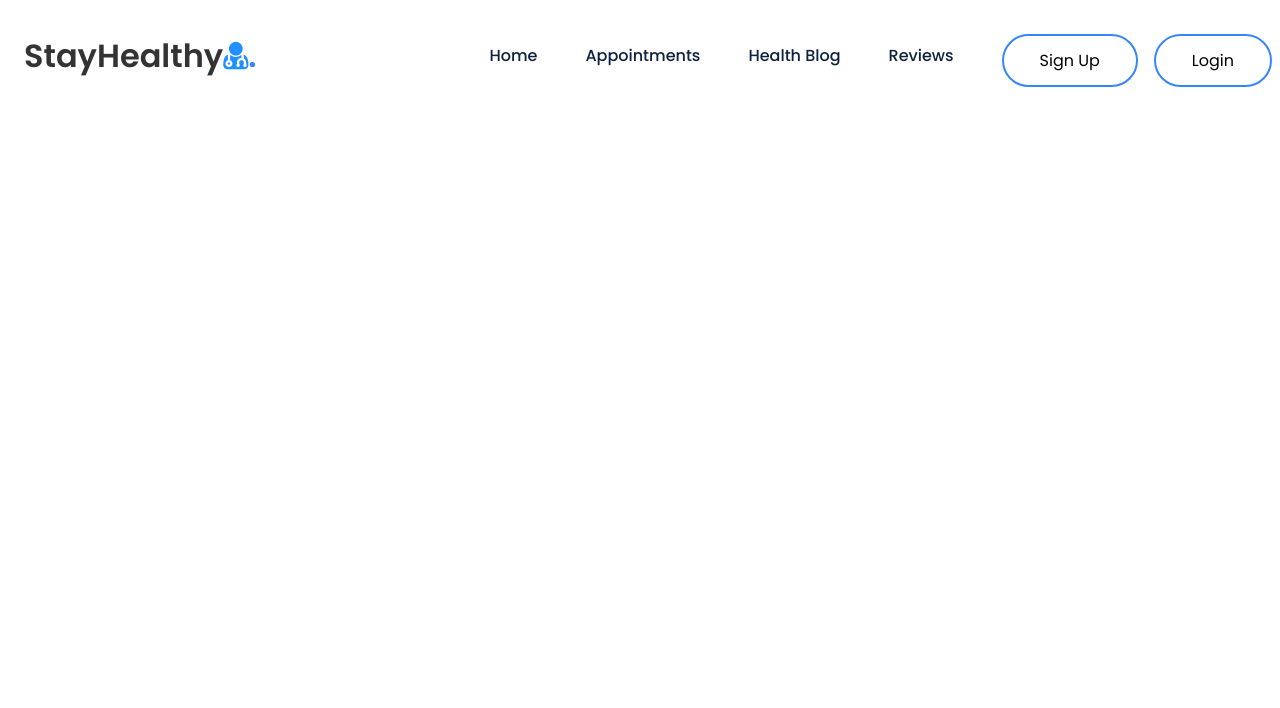
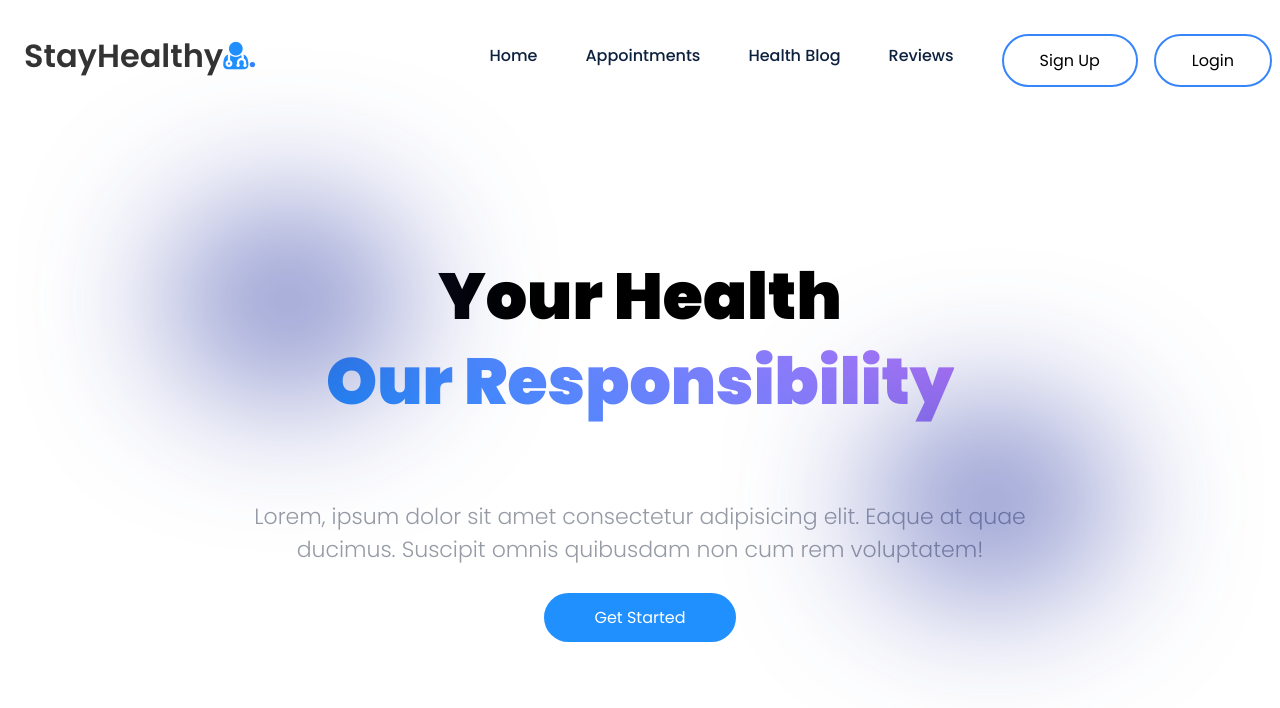
Before and after one commit to 31pablo05/med_app_react, a React (Create React App) app: page /LandingPage in a window 1280 px wide. Shown: the top 708 px of the page. Built offline with nearby package versions, Linux system fonts and the light colour scheme.

Commit message:
commit re

```diff
--- a/src/App.js
+++ b/src/App.js
@@ -5,7 +5,7 @@ import './App.css';
 import Navbar from './Components/Navbar/Navbar';
 import Login from './Components/Login/Login';
 import SignUp from './Components/SignUp/SignUp';
-import Landing_Page from './Components/Landing_Page/LandingPage';
+import LandingPage from './Components/LandingPage/LandingPage';
 import InstantConsultation from './Components/InstantConsultationBooking/InstantConsultation';
 
 
@@ -20,7 +20,7 @@ function App() {
               <Route path="/Login" element={<Login/>}/>
               <Route path="/SignUp" element={<SignUp/>}/>
               <Route path="/Navbar" element={<Navbar/>}/>
-              <Route path="/Landing_Page" element={<Landing_Page/>}/>
+              <Route path="/LandingPage" element={<LandingPage/>}/>
               </Routes>
 
         </BrowserRouter>
--- a/src/Components/Landing_Page/LandingPage.js
+++ b/src/Components/LandingPage/LandingPage.js
@@ -1,7 +1,7 @@
 import React from "react";
 import "./LandingPage.css";
 
-const Landing_Page = () => {
+const LandingPage = () => {
   return (
     <section className="hero-section">
       <div>
@@ -34,4 +34,4 @@ const Landing_Page = () => {
   );
 };
 
-export default Landing_Page;
+export default LandingPage;
--- a/src/Components/Login/Login.js
+++ b/src/Components/Login/Login.js
@@ -17,7 +17,7 @@ function Login() {
 
     try {
       // Make a POST request to your backend for user authentication
-      const response = await fetch('https://amynalqrby4-8181.theiadockernext-0-labs-prod-theiak8s-4-tor01.proxy.cognitiveclass.ai/api/auth/login', {
+      const response = await fetch('https://pabloprobost-8181.theiadockernext-1-labs-prod-theiak8s-4-tor01.proxy.cognitiveclass.ai/', {
         method: 'POST',
         headers: {
           'Content-Type': 'application/json',
--- a/src/Components/SignUp/SignUp.js
+++ b/src/Components/SignUp/SignUp.js
@@ -51,7 +51,7 @@ function SignUp() {
     // If all validations are successful, you can proceed with form submission
     // Make a POST request to the registration endpoint
     try {
-      const response = await fetch('https://pabloprobost-8181.theiadockernext-1-labs-prod-theiak8s-4-tor01.proxy.cognitiveclass.ai/', {
+      const response = await fetch("https://pabloprobost-3000.theiadockernext-1-labs-prod-theiak8s-4-tor01.proxy.cognitiveclass.ai/signup", {
         method: 'POST',
         headers: {
           'Content-Type': 'application/json',
```
Also changed, not shown: src/Components/LandingPage/LandingPage.css (renamed from src/Components/Landing_Page/LandingPage.css), src/Components/LandingPage/LandingPage.html (renamed from src/Components/Landing_Page/LandingPage.html).
